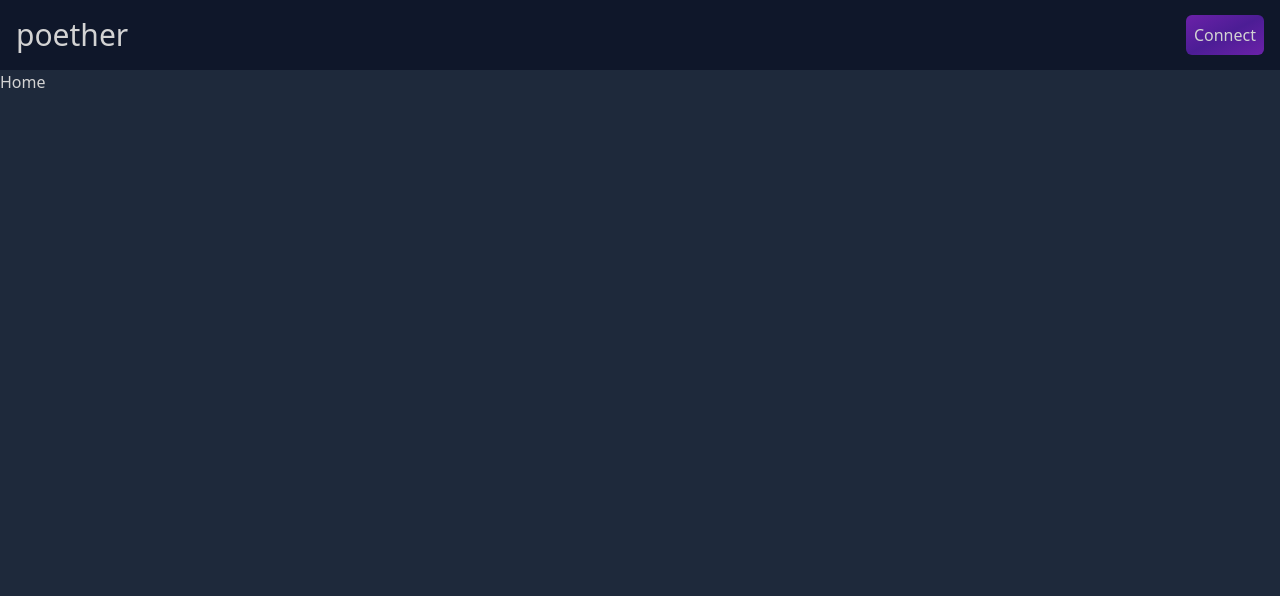
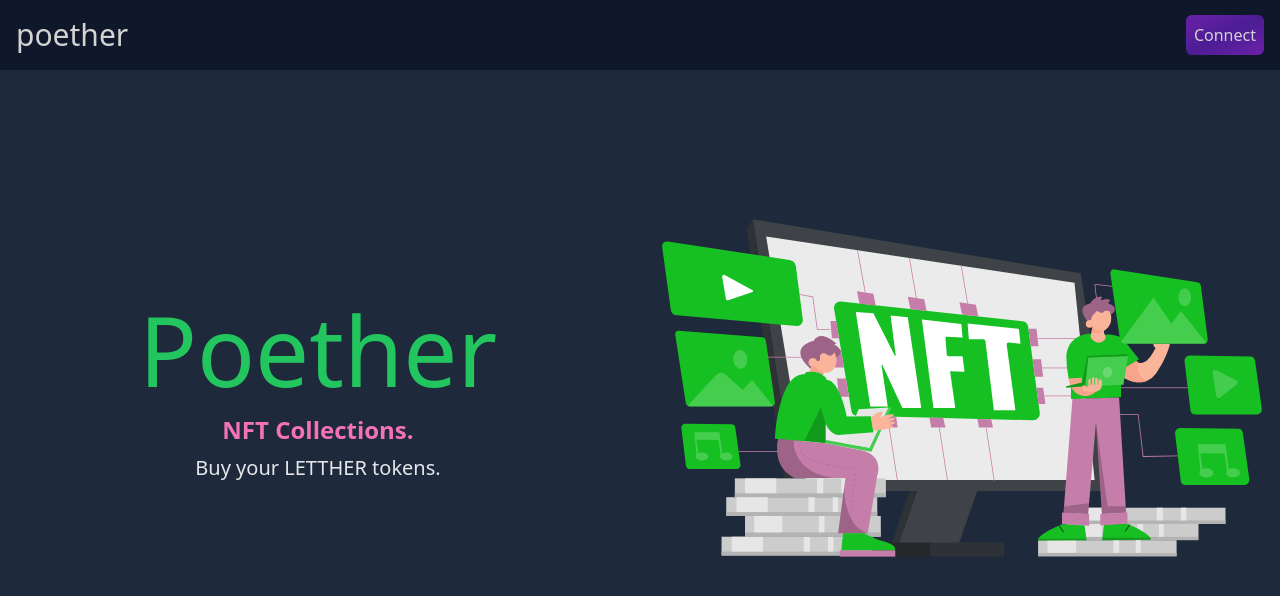
Before and after one commit to elPoeta/solidity-series-nft-collection-dapp, a Next.js app: page / in a window 1280 px wide. Shown: the top 596 px of the page. Built offline with nearby package versions, Linux system fonts and the light colour scheme.

Commit message:
style home

```diff
--- /dev/null
+++ b/components/home/Hero.tsx
@@ -0,0 +1,24 @@
+import Image from 'next/image'
+import React from 'react'
+import nftArt from '../../assets/nftArt.svg';
+
+export const Hero = () => {
+  return (
+    <section className='grid grid-cols-2 items-center justify-center gap-2'>
+      <div className='justify-self-center'>
+        <h2 className='text-8xl text-green-500 p-4'>Poether</h2>
+        <h4 className='text-2xl text-pink-400 text-center font-bold'>NFT Collections.</h4>
+        <h6 className='py-2 text-center font-light text-xl text-gray-200'>Buy your LETTHER tokens.</h6>
+      </div>
+      <div className='self-start max-w-screen-md max-h-screen-sm'>
+        <Image
+          src={nftArt}
+          alt="NFT Art Image"
+          width={400}
+          height={400}
+          layout='responsive'
+        />
+      </div>
+    </section>
+  )
+}
--- a/pages/index.tsx
+++ b/pages/index.tsx
@@ -1,10 +1,11 @@
 import type { NextPage } from 'next'
+import { Hero } from '../components/home/Hero'
 
 
 const Home: NextPage = () => {
   return (
     <div className="">
-      Home
+      <Hero />
     </div>
   )
 }
```
Also changed, not shown: assets/nftArt.svg (added).
